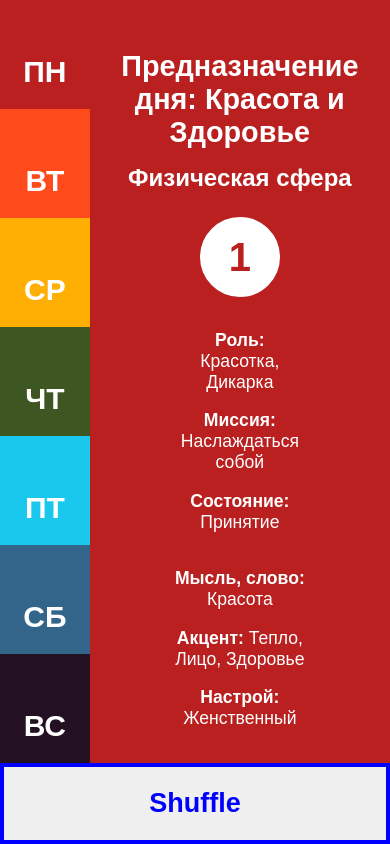
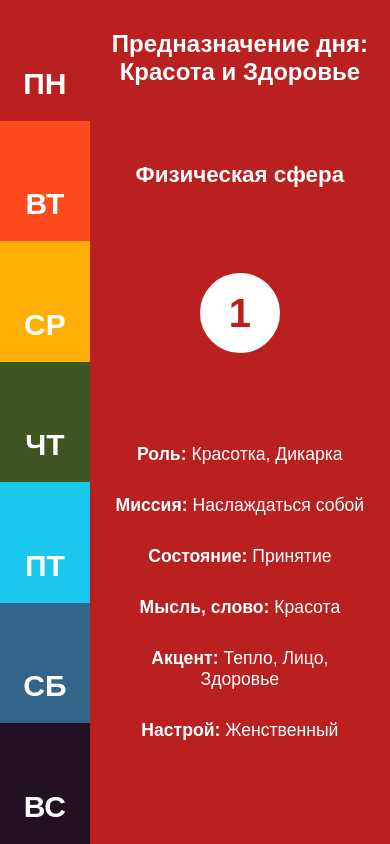
Before and after one commit to BFeen/pd, a website built with webpack: page public/index.html in a window 390 px wide. Both pictures are taken after a click on the element "ПН". Built offline with nearby package versions, Linux system fonts and the light colour scheme.

Commit message:
6.4 Changed shuffle-btn to component, added some functionality and fixed bugs

```diff
--- a/public/index.html
+++ b/public/index.html
@@ -12,7 +12,7 @@
     <section class="days"></section>
   </main>
 
-  <button class="btn-shuffle">Shuffle</button>
+  <!-- <button class="btn-shuffle">&#9733;</button> -->
 
   <script src="bundle.js"></script>
 </body>
--- a/public/styles/style.scss
+++ b/public/styles/style.scss
@@ -9,8 +9,8 @@ body {
 
 body {
   min-height: 100vh;
-  display: flex;
-  flex-direction: column;
+  // display: flex;
+  // flex-direction: column;
 }
 
 main {
@@ -32,7 +32,7 @@ main {
   &__title {
     font-size: 30px;
     margin: 0;
-    padding-top: 50px;
+    padding: 30px 10px 0;
     text-align: center;
     box-sizing: border-box;
   }
@@ -82,18 +82,18 @@ main {
   flex-direction: column;
 
   &__flexbox {
+    height: 100%;
     padding: 5px;
     display: flex;
-    justify-content: space-between;
+    flex-wrap: wrap;
+    justify-content: space-evenly;
+    align-content: space-around;
     align-items: center;
     width: 100%;
 
     &-vertical {
       flex-direction: column;
     }
-  }
-  &__item {
-    width: 47%;
   }
   &__num {
     width: 80px;
@@ -117,6 +117,9 @@ main {
     text-align: center;
   }
   &__text {
+    flex: 1 1 400px;
+    margin: 10px 0;
+    padding: 0 10px;
     text-align: center;
     font-size: 22px;
   }
@@ -131,15 +134,19 @@ h2, h3 {
 }
 
 .btn-shuffle {
-  display: none;
+  position: absolute;
+  bottom: 20px;
+  left: 20px;
+  // display: none;
   box-sizing: border-box;
-  border: 4px solid blue;
-  color: blue;
-  height: 88px;
-  // padding: 16px 24px;
-  width: 100%;
-  font-size: 27px;
-  font-weight: bold;
+  border-radius: 50%;
+  border: none;
+  padding: 20px;
+  line-height: 40px;
+  font-size: 50px;
+  text-align: center;
+  color: #EA9010;
+  background: radial-gradient(#fff, #EA9010);
 }
 
 @media (max-width: 800px) {
@@ -165,27 +172,22 @@ h2, h3 {
     width: 77%;
     height: 100%;
     &__title {
-      padding-left: 20px;
-      padding-right: 20px;
-      font-size: 1.8em;
+      font-size: 1.5em;
     }
   }
 
   .day-info {
     padding: 0 10px;
-    &__flexbox {
-      flex-direction: column;
-    }
     &__text {
       font-size: 1.1em;
     }
     &__subtitle {
-      font-size: 1.5em;
+      font-size: 1.4em;
       font-weight: 600;
     }
   }
 
-  .btn-shuffle {
-    display: block;
-  }
+  // .btn-shuffle {
+  //   display: block;
+  // }
 }
--- a/src/components/header.js
+++ b/src/components/header.js
@@ -28,16 +28,12 @@ const createHeaderTemplate = (dayInfo) => {
         </div>
 
         <div class="day-info__flexbox">
-          <div class="day-info__item">
             <p class="day-info__text"><span>Роль:</span> ${role}</p>
             <p class="day-info__text"><span>Миссия:</span> ${mission}</p>
             <p class="day-info__text"><span>Состояние:</span> ${state}</p>
-          </div>
-          <div class="day-info__item">
             <p class="day-info__text"><span>Мысль, слово:</span> ${word}</p>
             <p class="day-info__text"><span>Акцент:</span> ${accent}</p>
             <p class="day-info__text"><span>Настрой:</span> ${mood}</p>
-          </div>
         </div>
       </div>
 
--- /dev/null
+++ b/src/components/shuffle-btn.js
@@ -0,0 +1,51 @@
+import {createElement} from "../utils/render.js";
+
+
+const createBtnTemplate = (isHidden) => {
+  return (
+    `<button class="btn-shuffle ${isHidden ? `hidden` : ``}">&#9733;</button>`
+  );
+};
+
+export default class ShuffleBtn {
+  constructor(isHidden = true) {
+    this._element = null;
+    this._isHidden = isHidden;
+
+    this.setBtnClickHandler = this.setBtnClickHandler.bind(this);
+  }
+
+  getElement() {
+    if (!this._element) {
+      this._element = createElement(this.getTemplate());
+    }
+
+    return this._element;
+  }
+
+  getTemplate() {
+    return createBtnTemplate(this._isHidden);
+  }
+
+  isHidden() {
+    return this._isHidden;
+  }
+
+  show() {
+    if (this._element) {
+      this._isHidden = false;
+      this._element.classList.remove(`hidden`);
+    }
+  }
+
+  hide() {
+    if (this._element) {
+      this._isHidden = true;
+      this._element.classList.add(`hidden`);
+    }
+  }
+
+  setBtnClickHandler(handler) {
+    this.getElement().addEventListener(`click`, handler);
+  }
+}
--- a/src/main.js
+++ b/src/main.js
@@ -1,6 +1,7 @@
 import DaysModel from "./models/days";
 import DayComponent from "./components/day.js";
 import HeaderComponent from "./components/header.js";
+import ShuffleBtn from "./components/shuffle-btn.js";
 import {DaysOfWeekList, RenderPosition} from "./utils/const.js";
 import {render} from "./utils/render.js";
 
@@ -9,7 +10,9 @@ const daysModel = new DaysModel();
 
 const mainContainer = document.querySelector(`main`);
 const daysContainer = document.querySelector(`.days`);
-const shuffleButton = document.querySelector(`.btn-shuffle`);
+const shuffleBtn = new ShuffleBtn(!isMobileView());
+render(mainContainer, shuffleBtn.getElement(), RenderPosition.AFTER_END);
+
 const headerComponent = new HeaderComponent();
 render(mainContainer, headerComponent.getElement(), RenderPosition.AFTER_BEGIN);
 
@@ -33,19 +36,35 @@ dayComponents.forEach((component) => {
       }
 
       headerComponent.show();
+
+      if (isMobileView()) {
+        shuffleBtn.hide();
+      }
     } else {
       headerComponent.hide();
+
+      if (isMobileView()) {
+        shuffleBtn.show();
+      }
     }
   });
 });
 
-shuffleButton.addEventListener(`click`, () => {
-  shuffleDays();
+shuffleBtn.setBtnClickHandler(() => {
+  shuffleDaysHandler();
 });
 
 document.querySelector(`body`).addEventListener(`keydown`, (evt) => {
   if (evt.code === `Space`) {
-    shuffleDays();
+    shuffleDaysHandler();
+  }
+});
+
+window.addEventListener(`resize`, () => {
+  if (isMobileView() && shuffleBtn.isHidden() && headerComponent.isHidden()) {
+    shuffleBtn.show();
+  } else if (!isMobileView() && !shuffleBtn.isHidden()) {
+    shuffleBtn.hide();
   }
 });
 
@@ -68,7 +87,11 @@ function changeDaysView(currentDayId) {
   });
 }
 
-function shuffleDays() {
+function shuffleDaysHandler() {
   shuffleDaysData(dayComponents);
   headerComponent.hide();
 }
+
+function isMobileView() {
+  return window.screen.width < 800;
+}
```
Also changed, not shown: public/styles/style.css, 1 other file.
